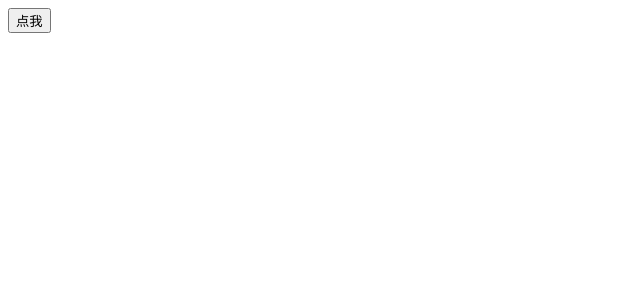
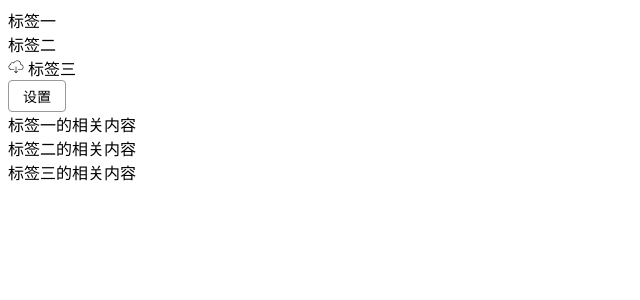
Before and after one commit to xiaoxinwan/xx-simple-ui, a Vue app: page / in a window 1280 px wide. Shown: the top 300 px of the page, without its empty margins (0-640 px from the left). Built offline with nearby package versions, Linux system fonts and the light colour scheme.

Commit message:
新建tabs组件，并添加tabs的eventBus

```diff
--- a/src/App.vue
+++ b/src/App.vue
@@ -1,6 +1,22 @@
 <template>
     <div id="app">
-        <button @click="handleClick">点我</button>
+        <x-tabs :selected.sync="selectedTab">
+            <x-tabs-head>
+                <template slot="actions">
+                    <x-button>设置</x-button>
+                </template>
+                <x-tabs-item name="name1">标签一</x-tabs-item>
+                <x-tabs-item name="name2" disabled>标签二</x-tabs-item>
+                <x-tabs-item name="name3">
+                    <x-icon name="download"></x-icon> 标签三
+                </x-tabs-item>
+            </x-tabs-head>
+            <x-tabs-body>
+                <x-tabs-pane name="name1">标签一的相关内容</x-tabs-pane>
+                <x-tabs-pane name="name2">标签二的相关内容</x-tabs-pane>
+                <x-tabs-pane name="name3">标签三的相关内容</x-tabs-pane>
+            </x-tabs-body>
+        </x-tabs>
     </div>
 </template>
 
@@ -10,16 +26,30 @@
     import Input from './components/input/input.vue'
     import Row from './components/grid/row'
     import Col from './components/grid/col'
+    import Icon from './components/icon'
     import Layout from './components/layout'
+    import Tabs from './components/tabs'
 
     export default {
         name: 'app',
         components: {
+            'x-button': Button,
+            'x-icon': Icon,
             'x-layout': Layout,
             'x-header': Layout.Header,
             'x-content': Layout.Content,
             'x-sider': Layout.Sider,
-            'x-footer': Layout.Footer
+            'x-footer': Layout.Footer,
+            'x-tabs': Tabs,
+            'x-tabs-head': Tabs.TabsHead,
+            'x-tabs-item': Tabs.TabsItem,
+            'x-tabs-body': Tabs.TabsBody,
+            'x-tabs-pane': Tabs.TabsPane
+        },
+        data() {
+            return{
+                selectedTab: 'name1'
+            }
         },
         created() {
         },
--- /dev/null
+++ b/src/components/tabs/index.js
@@ -0,0 +1,12 @@
+import Tabs from './tabs'
+import TabsHead from './tabs-head'
+import TabsBody from './tabs-body'
+import TabsItem from './tabs-item'
+import TabsPane from './tabs-pane'
+
+Tabs.TabsHead = TabsHead
+Tabs.TabsBody = TabsBody
+Tabs.TabsItem = TabsItem
+Tabs.TabsPane = TabsPane
+
+export default Tabs
--- /dev/null
+++ b/src/components/tabs/tabs-body.vue
@@ -0,0 +1,20 @@
+<template>
+    <div class="tabs-body">
+        <slot></slot>
+    </div>
+</template>
+
+<script>
+    export default {
+        name: "tabs-body",
+        inject: ['eventBus'],
+        created() {
+        }
+    }
+</script>
+
+<style scoped>
+    .tabs-body{
+
+    }
+</style>
--- /dev/null
+++ b/src/components/tabs/tabs-head.vue
@@ -0,0 +1,21 @@
+<template>
+    <div class="tabs-head">
+        <slot></slot>
+        <slot name="actions"></slot>
+    </div>
+</template>
+
+<script>
+    export default {
+        name: "tabs-head",
+        inject: ['eventBus'],
+        created() {
+        }
+    }
+</script>
+
+<style scoped>
+    .tabs-head{
+
+    }
+</style>
--- /dev/null
+++ b/src/components/tabs/tabs-item.vue
@@ -0,0 +1,38 @@
+<template>
+    <div class="tabs-item" @click="xxx">
+        <slot></slot>
+    </div>
+</template>
+
+<script>
+    export default {
+        name: "tabs-item",
+        props: {
+            disabled: {
+                type: Boolean,
+                default: false
+            },
+            name: {
+                type: [String, Number],
+                required: true
+            }
+        },
+        inject: ['eventBus'],
+        created() {
+            this.eventBus.$on('update:selected', (name) => {
+                console.log(name);
+            })
+        },
+        methods: {
+            xxx() {
+                this.eventBus.$emit('update:selected', this.name)
+            }
+        }
+    }
+</script>
+
+<style scoped>
+    .tabs-item {
+
+    }
+</style>
--- /dev/null
+++ b/src/components/tabs/tabs-pane.vue
@@ -0,0 +1,24 @@
+<template>
+    <div class="tabs-pane">
+        <slot></slot>
+    </div>
+</template>
+
+<script>
+    export default {
+        name: "tabs-pane",
+        inject: ['eventBus'],
+        created() {
+
+            this.eventBus.$on('update:selected', (name) => {
+                console.log('pane知道了',name);
+            })
+        }
+    }
+</script>
+
+<style scoped>
+    .tabs-pane{
+
+    }
+</style>
--- /dev/null
+++ b/src/components/tabs/tabs.vue
@@ -0,0 +1,42 @@
+<template>
+    <div class="tabs">
+        <slot></slot>
+    </div>
+</template>
+
+<script>
+    import Vue from 'vue'
+    export default {
+        name: "tabs",
+        props: {
+            selected: {
+                type: String,
+                required: true
+            },
+            direction: {
+                type: String,
+                default: 'horizontal',
+                validator(value){
+                    return ['horizontal', 'vertical'].indexOf(value) >= 0
+                }
+            }
+        },
+        data() {
+            return {eventBus: new Vue()}
+        },
+        provide() {
+            return {eventBus: this.eventBus}
+        },
+        methods: {
+
+        }
+
+
+    }
+</script>
+
+<style lang="scss" scoped>/**/
+    .tabs{
+
+    }
+</style>
```
